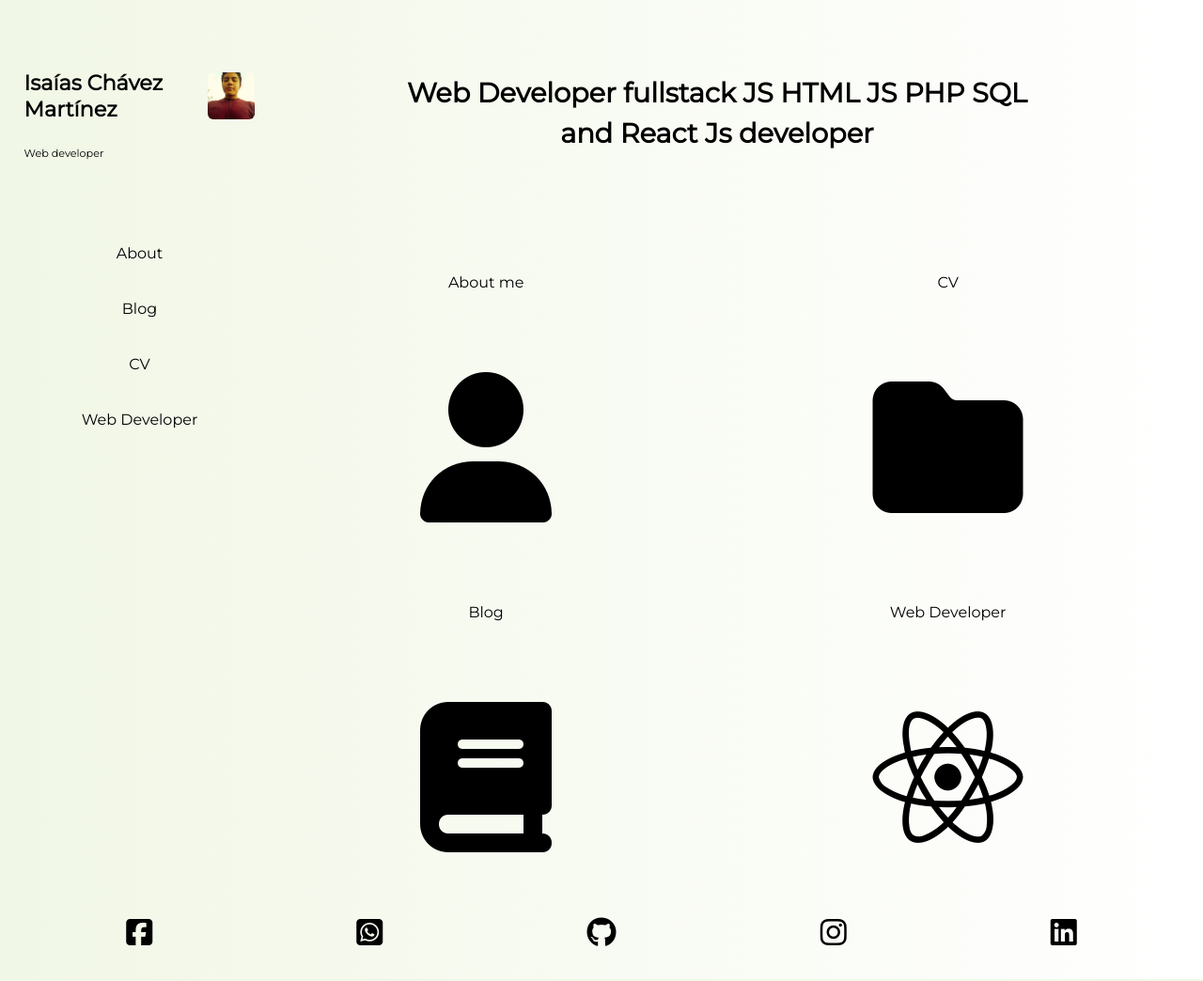
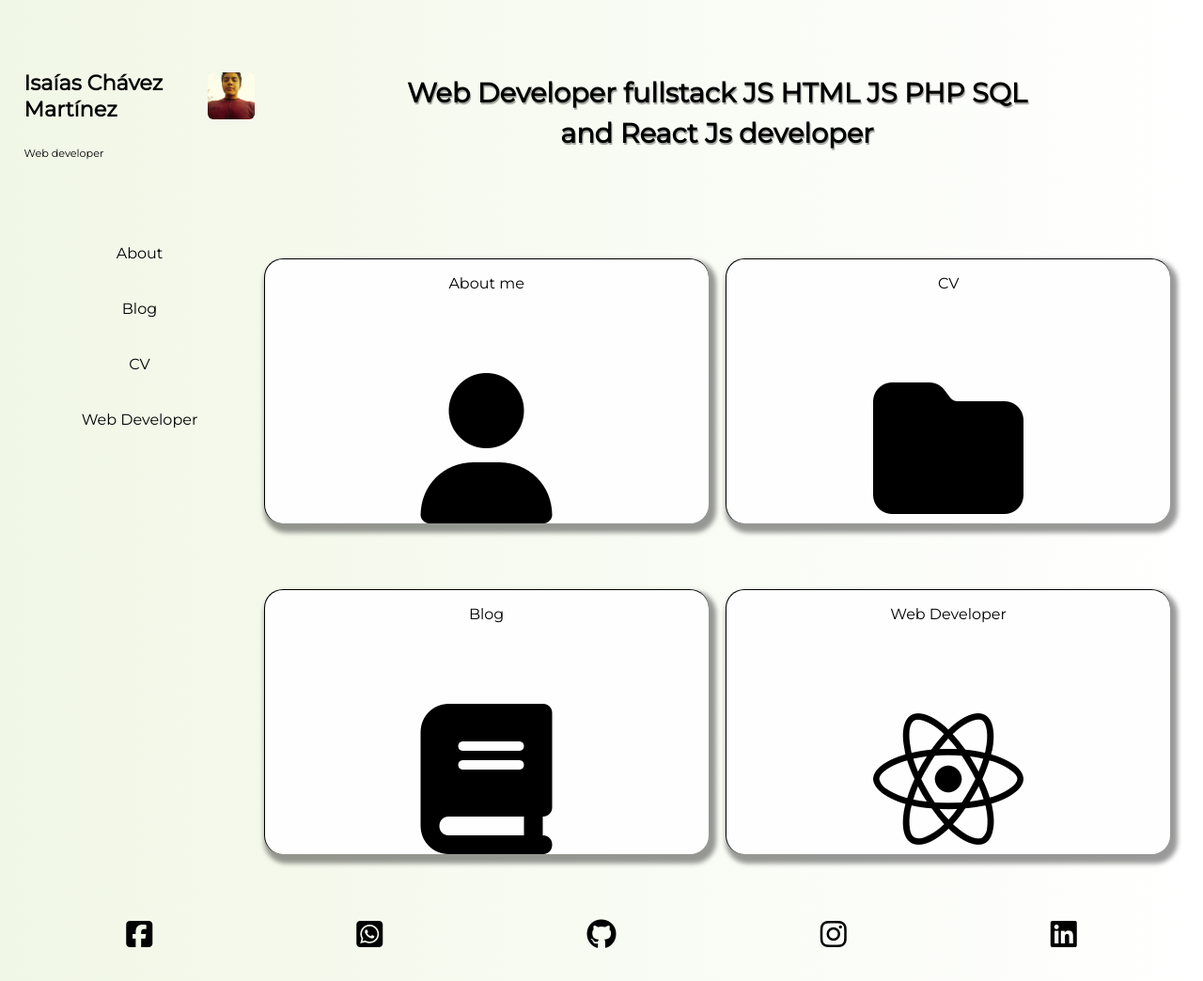
Before and after one commit to isaiasChavez/Portafolio-Personal, a PHP site: page /index.html in a window 1280 px wide. Shown: the whole page at 94% size. Run offline with PHP 8.4, Linux system fonts and the light colour scheme; some libraries are stand-ins or nearby versions.

Commit message:
Se ha modificado la apariencia de los botones de enlace principales

```diff
--- a/main.css
+++ b/main.css
@@ -66,7 +66,7 @@ margin: 0 2%;
 .nav-menu{
     height: 0;
     overflow: hidden;
-    transition: 1s;
+    transition: 0.5s;
     grid-area: nav;
 }
 .nav-menu ul{
@@ -89,6 +89,8 @@ margin: 0 2%;
 }
 .hero *{
     line-height: 1.5em;
+    text-shadow: 1px 2px 1px #0000005e;
+
 
 }
 .burguer-menu{
@@ -113,7 +115,7 @@ margin: 0 2%;
 
 /*Clases para efectos*/
 .mostrarMenu{
-    transition: 1s;
+    transition: 0.5s;
     height: 250px;
 }
 .active{
--- a/style.css
+++ b/style.css
@@ -8,13 +8,18 @@
 .proyect{
     border-radius: 20px;
     display: flex;
-    width: 100%;
+    width: 95%;
     height: 300px;
     text-align: center;
     font-size: 1em;
     height: auto;
         flex-direction: column;
     transition: 0.5s;
+    background: #fffefe;
+    border-top: 1px solid;
+    border-left: 1px solid;
+    box-shadow: 4px 6px 5px 4px #00000066;
+    margin-top: 50px;
 }
 
 .proyect:hover{
```
